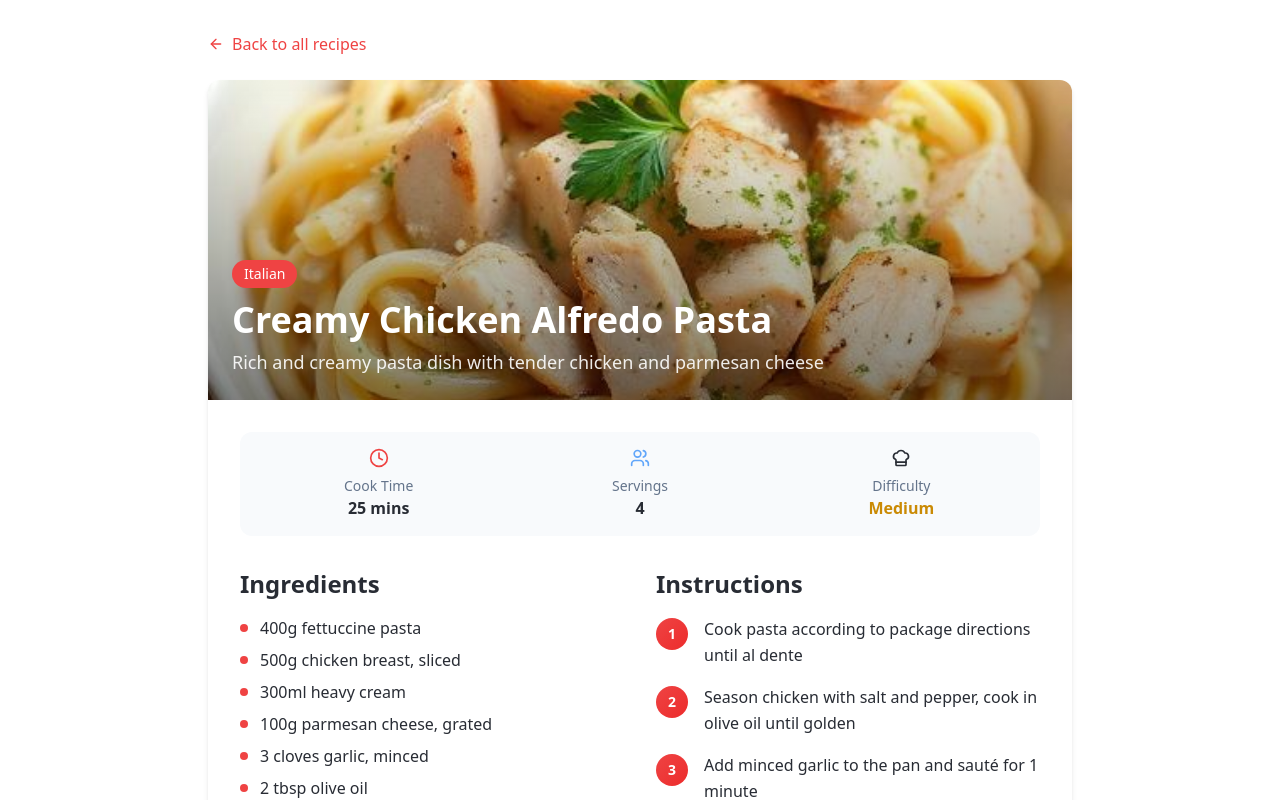
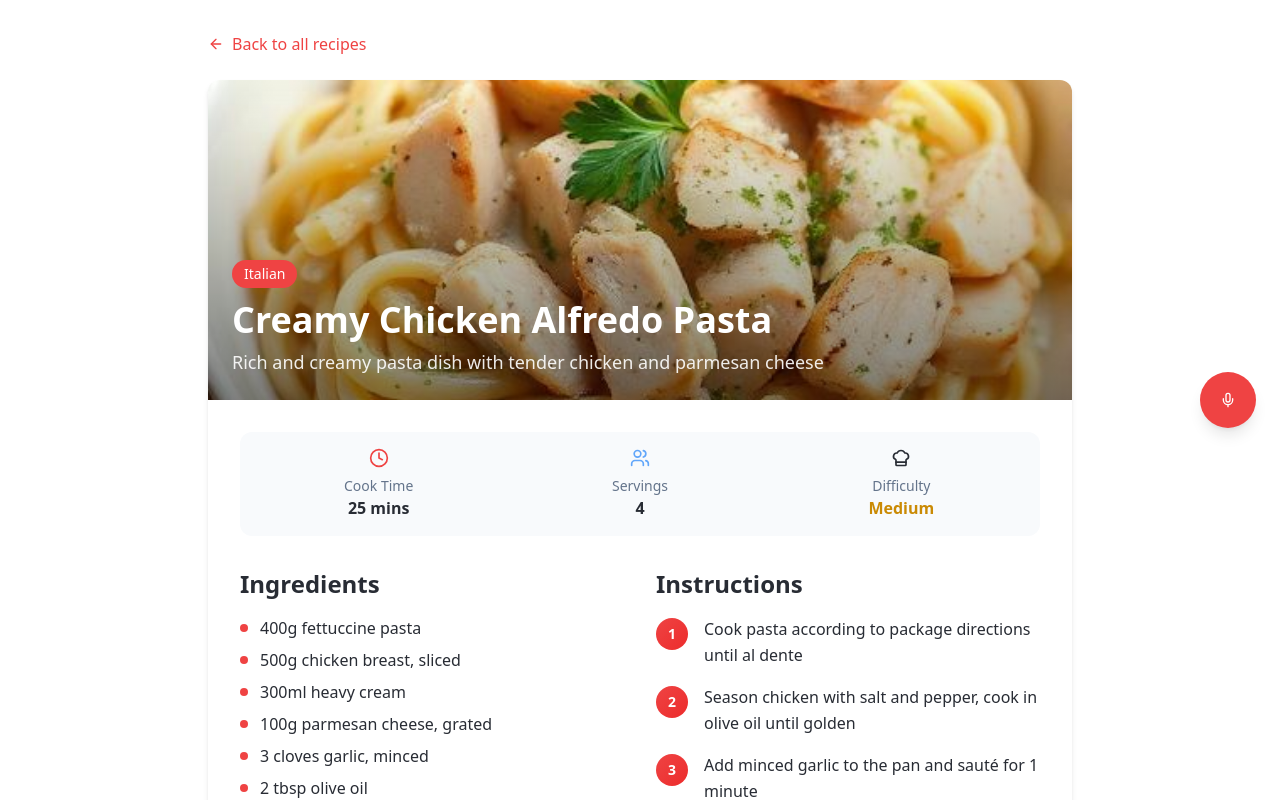
Before and after one commit to ClauOrg/s-helper, a React (Vite) app: page /recipe/1 in a window 1280 px wide. Shown: the top 800 px of the page. Built offline with nearby package versions, Linux system fonts and the light colour scheme.

Commit message:
Add mic button to pages
Add a mic button to the right side of the screen on both the main and detail pages. This button is intended for future voice command integration.

```diff
--- /dev/null
+++ b/src/components/MicButton.tsx
@@ -0,0 +1,17 @@
+import { Mic } from "lucide-react";
+import { Button } from "@/components/ui/button";
+
+export const MicButton = () => {
+  return (
+    <Button
+      size="icon"
+      className="fixed right-6 top-1/2 -translate-y-1/2 z-50 w-14 h-14 rounded-full bg-primary hover:bg-primary/90 shadow-lg hover:shadow-xl transition-all duration-200"
+      onClick={() => {
+        // Future AI voice command functionality will be added here
+        console.log("Mic button clicked - ready for voice commands");
+      }}
+    >
+      <Mic className="w-6 h-6 text-primary-foreground" />
+    </Button>
+  );
+};
--- a/src/pages/Index.tsx
+++ b/src/pages/Index.tsx
@@ -1,6 +1,7 @@
 import { Link } from "react-router-dom";
 import { Search, ChefHat } from "lucide-react";
 import { RecipeCard } from "@/components/RecipeCard";
+import { MicButton } from "@/components/MicButton";
 import { recipes } from "@/data/recipes";
 
 const Index = () => {
@@ -51,6 +52,8 @@ const Index = () => {
           </p>
         </div>
       </footer>
+
+      <MicButton />
     </div>
   );
 };
--- a/src/pages/RecipeDetail.tsx
+++ b/src/pages/RecipeDetail.tsx
@@ -1,5 +1,6 @@
 import { useParams, Link } from 'react-router-dom';
 import { ArrowLeft, Clock, Users, ChefHat } from 'lucide-react';
+import { MicButton } from '@/components/MicButton';
 import { recipes } from '@/data/recipes';
 
 const RecipeDetail = () => {
@@ -114,6 +115,8 @@ const RecipeDetail = () => {
           </div>
         </div>
       </div>
+
+      <MicButton />
     </div>
   );
 };
```
